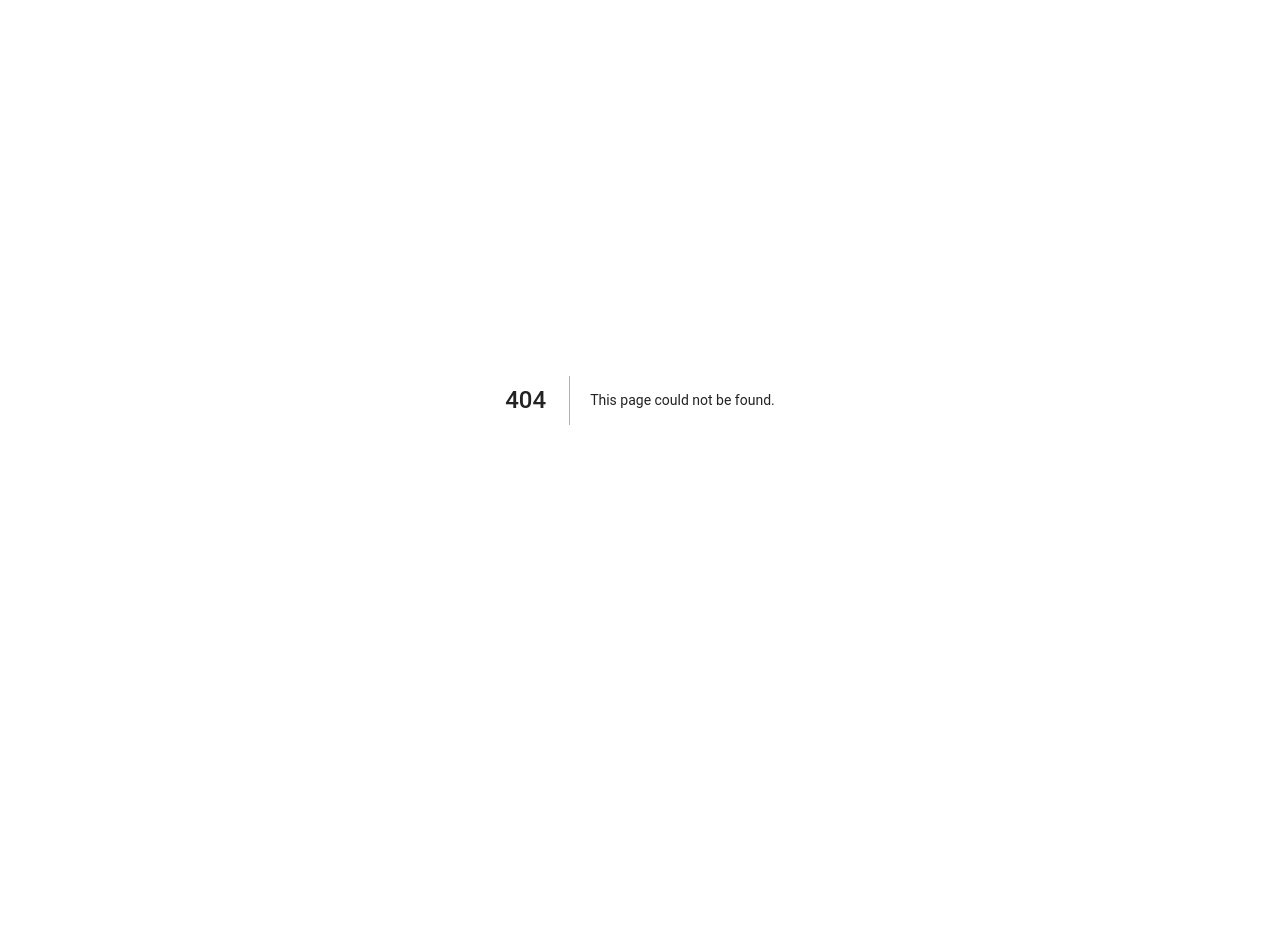
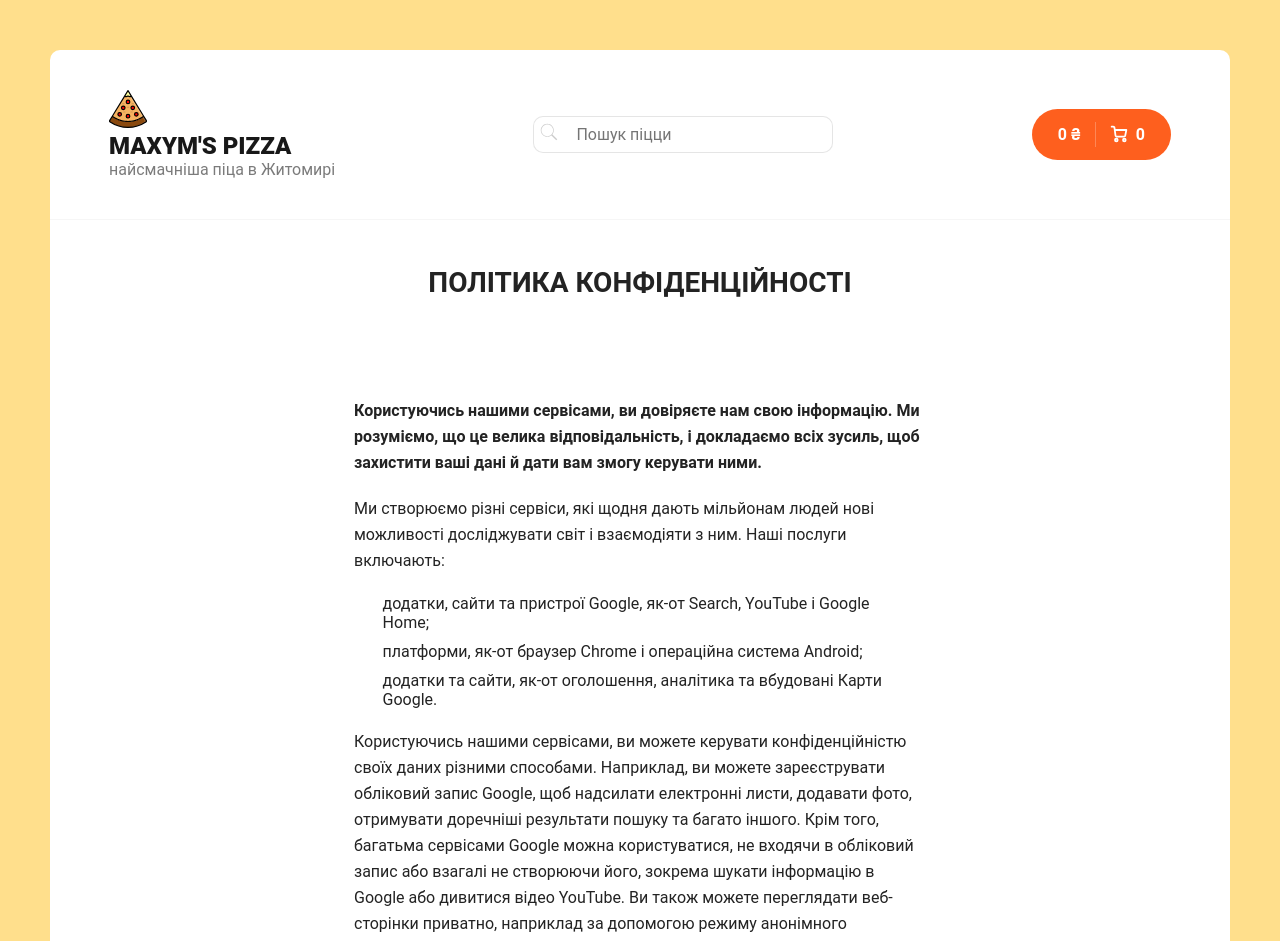
Before and after one commit to RoshenCandy/pizza-main, a Next.js app: page /privacyAndPolicy in a window 1280 px wide. Before the commit this address had no page. Shown: the top 941 px of the page. Before the commit the page ends 800 px from the top, so only its background shows below. Built offline with nearby package versions, Linux system fonts and the light colour scheme; no server answers.

Commit message:
add privacy and policy page

```diff
--- a/common/components/Footer.jsx
+++ b/common/components/Footer.jsx
@@ -1,6 +1,7 @@
 /* eslint-disable react/no-unescaped-entities */
 /* eslint-disable @next/next/no-img-element */
 import React from 'react';
+import Link from 'next/link';
 
 const Footer = () => {
   return (
@@ -13,7 +14,7 @@ const Footer = () => {
             <p>найсмачніша піца в Житомирі </p>
           </div>
         </div>
-        <span>©Maksym’s pizza 2023. All rights received</span>
+        <Link href="/privacyAndPolicy">©Maksym’s pizza 2023. All rights received</Link>
       </div>
       <div className="footer contacts">
         <span className="title">Контакти</span>
--- /dev/null
+++ b/common/pages/PrivacyAndPolicyPage.jsx
@@ -0,0 +1,64 @@
+/* eslint-disable react/no-unescaped-entities */
+import React from 'react';
+
+const PrivacyAndPolicyPage = () => {
+  return (
+    <div className="privacyAndPolicy">
+      <div className="container">
+        <h2 className="title">ПОЛІТИКА КОНФІДЕНЦІЙНОСТІ</h2>
+
+        <p className="subtitle">
+          Користуючись нашими сервісами, ви довіряєте нам свою інформацію. Ми розуміємо, що це велика відповідальність, і докладаємо всіх зусиль, щоб
+          захистити ваші дані й дати вам змогу керувати ними.
+        </p>
+        <p>
+          Ми створюємо різні сервіси, які щодня дають мільйонам людей нові можливості досліджувати світ і взаємодіяти з ним. Наші послуги включають:
+        </p>
+        <ul>
+          <li>додатки, сайти та пристрої Google, як-от Search, YouTube і Google Home;</li>
+          <li>платформи, як-от браузер Chrome і операційна система Android;</li>
+          <li>додатки та сайти, як-от оголошення, аналітика та вбудовані Карти Google.</li>
+        </ul>
+
+        <p>
+          Користуючись нашими сервісами, ви можете керувати конфіденційністю своїх даних різними способами. Наприклад, ви можете зареєструвати
+          обліковий запис Google, щоб надсилати електронні листи, додавати фото, отримувати доречніші результати пошуку та багато іншого. Крім того,
+          багатьма сервісами Google можна користуватися, не входячи в обліковий запис або взагалі не створюючи його, зокрема шукати інформацію в
+          Google або дивитися відео YouTube. Ви також можете переглядати веб-сторінки приватно, наприклад за допомогою режиму анонімного перегляду в
+          Chrome. У всіх наших сервісах ви можете змінювати налаштування приватності, щоб керувати тим, яку інформацію ми збираємо та як її
+          використовуємо.
+        </p>
+        <p>
+          Щоб роз’яснити все якомога докладніше, ми додали приклади, відео з поясненнями та визначеннями основних термінів. Якщо у вас виникнуть
+          запитання щодо цієї Політики конфіденційності, зв’яжіться з нами.
+        </p>
+
+        <p className="subtitle">Ми хочемо, щоб ви розуміли, які типи інформації ми збираємо, коли ви користуєтеся нашими сервісами</p>
+        <p>
+          Ми створюємо різні сервіси, які щодня дають мільйонам людей нові можливості досліджувати світ і взаємодіяти з ним. Наші послуги включають:
+        </p>
+        <p>
+          Ми збираємо інформацію, щоб надавати кращі послуги всім нашим користувачам: наприклад, визначити мову, якою ви розмовляєте, підбирати
+          оголошення, які будуть корисними для вас, допомагати легше зв'язуватися з потрібними користувачами в мережі, визначати, які відео YouTube
+          можуть вам сподобатися, тощо. Яку інформацію збирає Google і як її використовує залежить від вашої взаємодії з нашими сервісами та вибраних
+          налаштувань конфіденційності. Якщо ви не ввійшли в обліковий запис Google, ми зберігаємо зібрану інформацію разом з унікальними
+          ідентифікаторами, зв’язаними з веб-переглядачем, додатком або пристроєм, які ви використовуєте. Завдяки цьому ми можемо застосовувати
+          однакові налаштування (наприклад, мови або персоналізації результатів пошуку й реклами на основі ваших дій) під час усіх ваших сеансів
+          веб-перегляду. Якщо ви ввійшли в обліковий запис Google, ми також збираємо дані, які зберігаємо в ньому, і обробляємо їх як особисту
+          інформацію.
+        </p>
+
+        <p className="subtitle">Дані, які ви створюєте або надаєте нам</p>
+        <p>
+          Під час створення облікового запису Google ви надаєте нам особисту інформацію, яка містить ваші ім’я та пароль. Ви також можете додати у
+          свій обліковий запис номер телефону або платіжну інформацію. Ви можете надати нам певні відомості, як-от електронна адреса, щоб спілкуватися
+          з Google чи отримувати оновлення про наші сервіси, навіть не входячи в обліковий запис Google. Ми також збираємо контент, який ви створюєте,
+          завантажуєте чи отримуєте від інших, коли користуєтеся нашими сервісами, зокрема вхідні й вихідні електронні листи, збережені фото та відео,
+          створені документи й електронні таблиці, а також коментарі до відео на YouTube.
+        </p>
+      </div>
+    </div>
+  );
+};
+
+export default PrivacyAndPolicyPage;
--- a/common/scss/app.scss
+++ b/common/scss/app.scss
@@ -621,3 +621,39 @@ body {
     grid-gap: 10px;
   }
 }
+
+.privacyAndPolicy {
+  padding: 18px;
+  margin-bottom: 50px;
+
+  .container {
+    width: 50%;
+    display: flex;
+    flex-direction: column;
+    align-items: center;
+
+    .title {
+      font-weight: 700;
+      margin: 30px 0 50px 0;
+    }
+
+    .subtitle {
+      align-self: flex-start;
+      font-weight: 700;
+      margin: 50px 0 0px 0;
+    }
+
+    p {
+      margin: 20px 0;
+      line-height: 26px;
+    }
+
+    ul {
+      width: 90%;
+      display: flex;
+      flex-direction: column;
+      gap: 10px;
+      list-style-type: disc;
+    }
+  }
+}
--- /dev/null
+++ b/pages/privacyAndPolicy.js
@@ -0,0 +1,24 @@
+import { useState } from 'react';
+import Header from '../common/components/Header';
+import { signOut } from 'next-auth/react';
+import { useSession } from 'next-auth/react';
+import Footer from '../common/components/Footer';
+import PrivacyAndPolicyPage from '../common/pages/PrivacyAndPolicyPage';
+import { searchContext } from '.';
+
+export default function PrivacyAndPolicy() {
+  const [searchValue, setSearchValue] = useState('');
+  const { status } = useSession();
+
+  if (status === 'authenticated') signOut();
+
+  return (
+    <div className="wrapper">
+      <searchContext.Provider value={{ searchValue, setSearchValue }}>
+        <Header />
+        <PrivacyAndPolicyPage />
+        <Footer />
+      </searchContext.Provider>
+    </div>
+  );
+}
--- a/styles/app.css
+++ b/styles/app.css
@@ -1,7 +1,6 @@
 * {
   padding: 0;
   margin: 0;
-  list-style: none;
   outline: none;
   font-family: 'Proxima Nova', Roboto, system-ui, Tahoma, sans-serif;
   -webkit-box-sizing: border-box;
```
